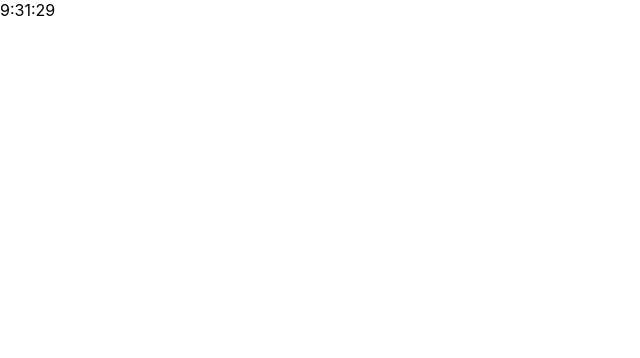
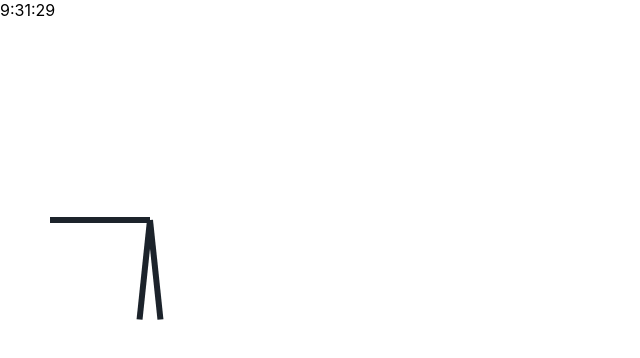
Before and after one commit to pen2402/Analog-Clock, a React (Create React App) app: page / in a window 1280 px wide. Shown: the top 358 px of the page, without its empty margins (0-640 px from the left). Built offline with nearby package versions, Linux system fonts and the light colour scheme.

Commit message:
WatchComponent css 추가, 현재 시간 시침, 분침, 초침 구현

```diff
--- a/src/Components/WatchComponent.js
+++ b/src/Components/WatchComponent.js
@@ -1,4 +1,5 @@
 import React, { useState, useEffect } from 'react';
+import '../style/WatchComponent.css';
 
 
 export function WatchComponent() {
@@ -23,11 +24,40 @@ export function WatchComponent() {
     return watchTime.getSeconds();
   }
 
+  const watchHourHand = () => {
+    document.documentElement.style.setProperty('--watch-hour-degree', `${ (watchHour()/12)*360 }deg`);
+    return (
+      <div class='watch-hour-hand'>
+      </div>
+    )
+  }
+
+  const watchMinuteHand = () => {
+    document.documentElement.style.setProperty('--watch-minute-degree', `${ (watchMinute()/60)*360 }deg`);
+    return (
+      <div class='watch-minute-hand'>
+      </div>
+    )
+  }
+
+  const watchSecondHand = () => {
+    document.documentElement.style.setProperty('--watch-second-degree', `${ (watchSecond()/60)*360 }deg`);
+    return (
+      <div class='watch-second-hand'>
+      </div>
+    )
+  }
+
   return (
     <div>
       { watchHour() }:
       { watchMinute() }:
       { watchSecond() }
+      <div class='watch'>
+        { watchHourHand() }
+        { watchMinuteHand() }
+        { watchSecondHand() }
+      </div>
     </div>
   );
 }
--- /dev/null
+++ b/src/style/WatchComponent.css
@@ -0,0 +1,34 @@
+.watch {
+  display: flex;
+  justify-content: center;
+  align-items: center;
+  width: 300px;
+  height: 300px;
+}
+
+.watch-hour-hand {
+  position: absolute;
+  width: 6px;
+  height: 100px;
+  background-color: #1c232b;
+  transform: rotate(var(--watch-hour-degree));
+  transform-origin: 50% 100%;
+}
+
+.watch-minute-hand {
+  position: absolute;
+  width: 6px;
+  height: 100px;
+  background-color: #1c232b;
+  transform: rotate(var(--watch-minute-degree));
+  transform-origin: 50% 100%;
+}
+
+.watch-second-hand {
+  position: absolute;
+  width: 6px;
+  height: 100px;
+  background-color: #1c232b;
+  transform: rotate(var(--watch-second-degree));
+  transform-origin: 50% 100%;
+}
```
